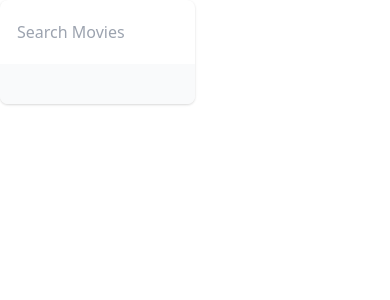
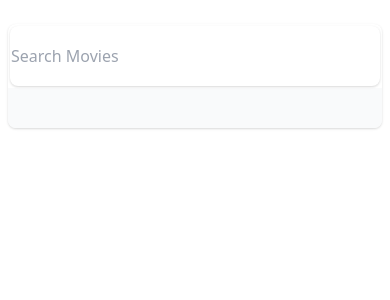
Before and after one commit to naregkaramardian/shop_front_end, a React (Create React App) app: page / in a window 390 px wide. Shown: the top 300 px of the page. Built offline with nearby package versions, Linux system fonts and the light colour scheme.

Commit message:
mobile design

```diff
--- a/package.json
+++ b/package.json
@@ -6,6 +6,7 @@
     "@craco/craco": "^6.1.2",
     "@headlessui/react": "^1.1.1",
     "@heroicons/react": "^1.0.1",
+    "@tailwindui/react": "^0.1.1",
     "@testing-library/jest-dom": "^5.11.4",
     "@testing-library/react": "^11.1.0",
     "@testing-library/user-event": "^12.1.10",
--- a/src/App.js
+++ b/src/App.js
@@ -18,7 +18,7 @@ function App() {
   }
 
   return (
-    <div className='App flex'>
+    <div className='App flex flex-col md:flex-row '>
       <div class='flex-1'>
         <Search addNominationList={addNominationList} nominations={nominations} />
       </div>
--- a/src/components/NomiationList.jsx
+++ b/src/components/NomiationList.jsx
@@ -1,4 +1,5 @@
 import React from 'react'
+
 import { v4 as uuidv4 } from 'uuid'
 import NominationItem from './NominationItem'
 
@@ -7,7 +8,7 @@ const NomiationList = ({ nominations, removeNominations }) => {
     <div>
       {console.log(nominations)}
       {nominations.map((nomination, index) => (
-        <div key={uuidv4()} className='w-full md:w-40 lg:w-1/4'>
+        <div key={uuidv4()} className='w-full md:w-40 lg:w-1/4 transition ease-in duration-600'>
           <NominationItem index={index} removeNominations={removeNominations} title={nomination.movie.Title} poster={nomination.movie.Poster} />
         </div>
       ))}
--- a/src/components/Search.jsx
+++ b/src/components/Search.jsx
@@ -43,16 +43,16 @@ export default function Search({ addNominationList, nominations }) {
   // Pretty standard UI with search input and results
   return (
     <div>
-      <div className='bg-white overflow-hidden shadow rounded-lg'>
-        <div className='px-4 py-5 sm:px-6'>
-          <input className='w-full h-full border border-transparent focus:outline-none focus:ring-2 focus:ring-purple-600 focus:border-transparent' placeholder='Search Movies' onChange={(e) => setSearchTerm(e.target.value)} />
+      <div className='my-6 mx-2 md:m-6 bg-white overflow-hidden shadow rounded-lg'>
+        <div className='p-0.5 w-full h-16'>
+          <input className='w-full h-full shadow rounded-lg border border-transparent focus:outline-none focus:ring-2 focus:ring-purple-600 focus:border-transparent' placeholder='Search Movies' onChange={(e) => setSearchTerm(e.target.value)} />
         </div>
         <div className='bg-gray-50 px-4 py-5 sm:p-6'>
           {isSearching && <div>Searching ...</div>}
 
           {results.Search &&
             results.Search.map((result) => (
-              <div key={result.imdbID + uuidv4()} className='w-full md:w-40 lg:w-1/4'>
+              <div key={result.imdbID + uuidv4()} className='w-full '>
                 <SearchItem id={result.imdbID} title={result.Title} poster={result.Poster} addNominationList={addNominationList} result={result} nominations={nominations} />
               </div>
             ))}
--- a/src/components/search_item.jsx
+++ b/src/components/search_item.jsx
@@ -15,11 +15,11 @@ const SearchItem = ({ id, title, poster, result, addNominationList, nominations
     checkNominations(nominations, id)
   }, [nominations, id])
   return (
-    <div className='flex bg-white dark:bg-gray-800 rounded-lg shadow h-auto m-7'>
+    <div className='flex bg-white dark:bg-gray-800 rounded-lg  md:h-64 my-4 md:m-7 w-full'>
       <div className='flex-none w-24 md:w-48  relative'>
-        <img src={poster} alt={title} className='absolute rounded-lg inset-0 w-full h-full object-cover' />
+        <img src={poster} alt={title} className='absolute rounded-lg inset-0 w-full max-h-48 m-auto md:min-h-full h-full object-cover' />
       </div>
-      <form className='flex-auto p-6'>
+      <form className='flex-auto p-6 h-64'>
         <div className='flex flex-wrap'>
           <h1 className='flex-auto text-xl font-semibold dark:text-gray-50'>{title}</h1>
           <div className='text-xl font-semibold text-gray-500 dark:text-gray-300'>$110.00</div>
@@ -27,11 +27,10 @@ const SearchItem = ({ id, title, poster, result, addNominationList, nominations
         </div>
 
         <div className='flex mb-4 text-sm font-medium'>
-          <button onClick={() => addNominationList(result)} className='disabled:opacity-60 disabled:cursor-not-allowed py-2 px-4  bg-indigo-600 hover:bg-indigo-700 focus:ring-indigo-500 focus:ring-offset-indigo-200 text-white w-full transition ease-in duration-200 text-center text-base font-semibold shadow-md focus:outline-none focus:ring-2 focus:ring-offset-2  rounded-lg' disabled={nominations.length > 4 || isNominated}>
+          <button onClick={() => addNominationList(result)} disabled={nominations.length > 4 || isNominated} className='disabled:opacity-60 disabled:cursor-not-allowed py-2 px-4  bg-indigo-600 hover:bg-indigo-700 focus:ring-indigo-500 focus:ring-offset-indigo-200 text-white w-full md:w-1/2 transition ease-in duration-200 text-center text-base font-semibold shadow-md focus:outline-none focus:ring-2 focus:ring-offset-2  rounded-lg'>
             Buy now
           </button>
         </div>
-        <p className='text-sm text-gray-500 dark:text-gray-300'>Free shipping on all continental US orders.</p>
       </form>
     </div>
   )
```
Also changed, not shown: 1 other file (tests, documents, lock files or other folders).
